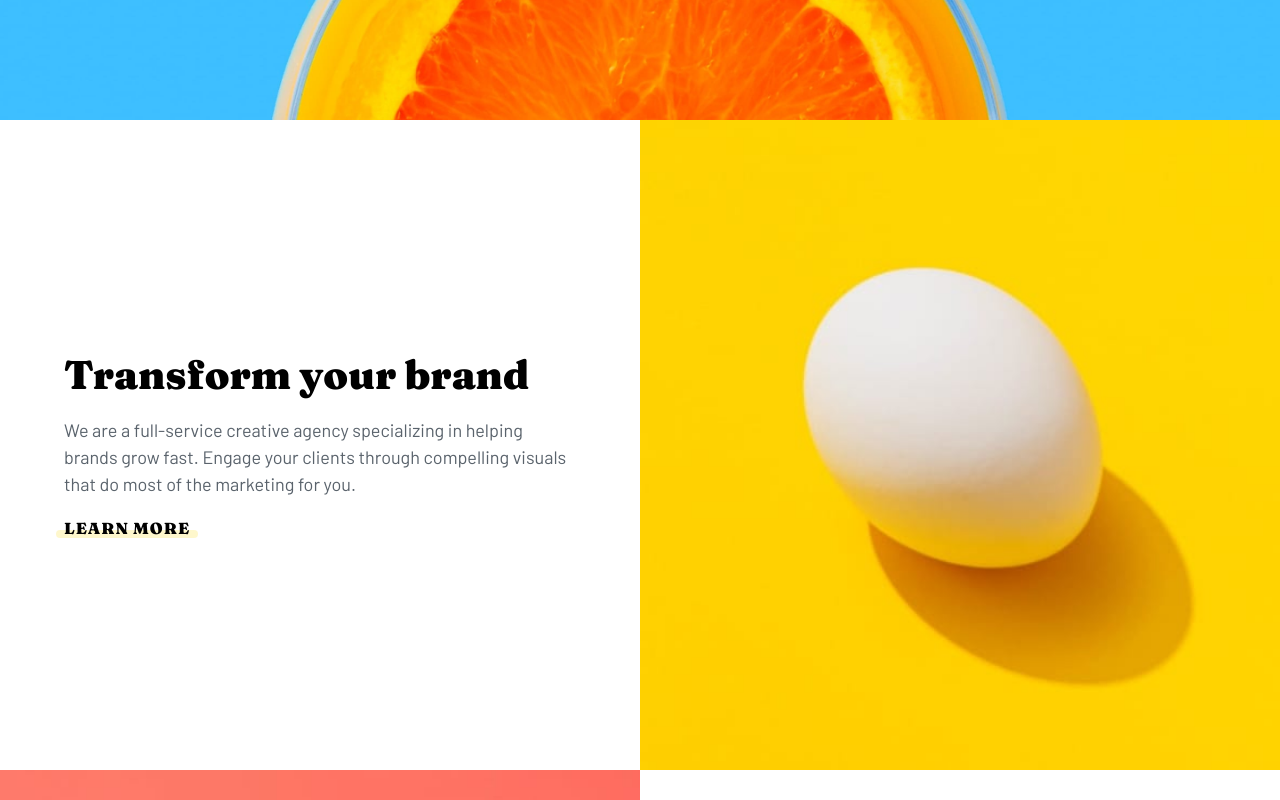
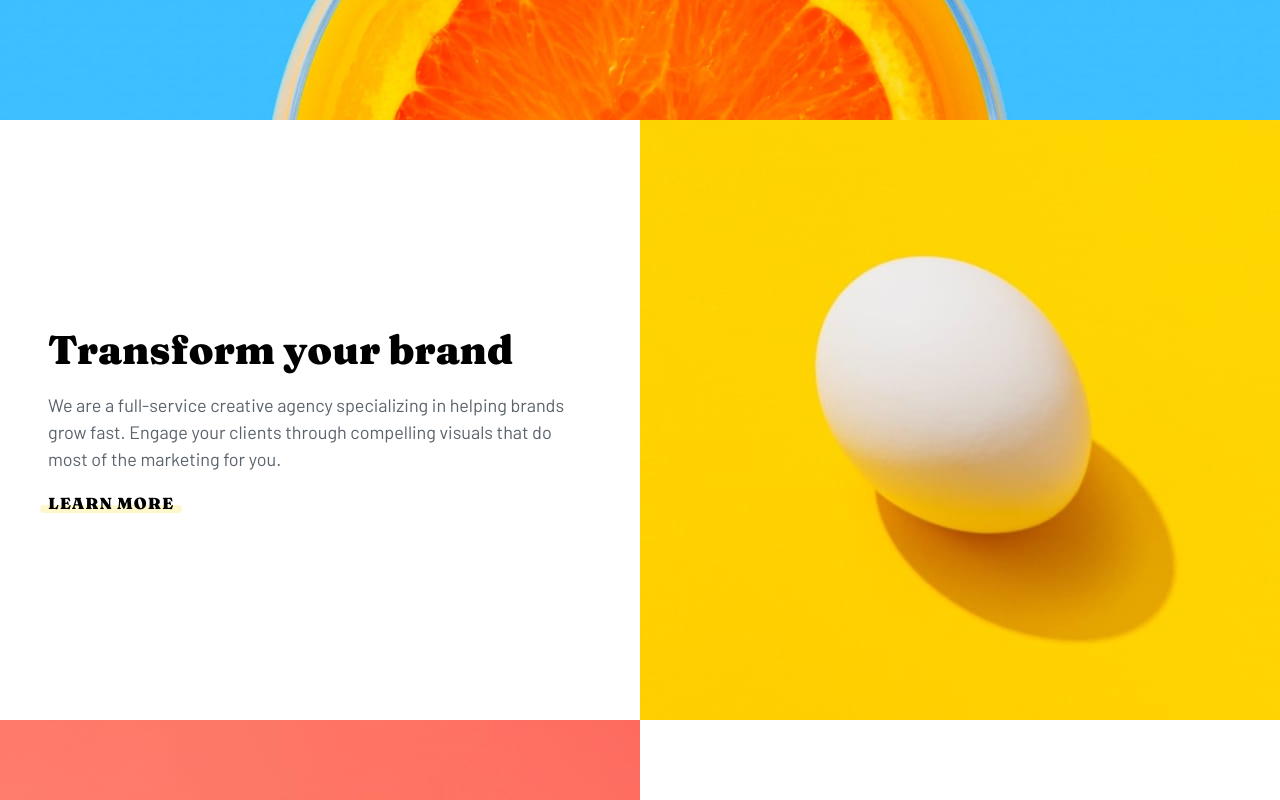
Before and after one commit to carlaalmeida/sunnyside-agency-landing-page, a plain HTML site: page index.html in a window 1280 px wide. Shown: the part 520-1320 px from the top of the page. Drawn offline with Linux system fonts and the light colour scheme.

Commit message:
fixed styling issues for backgroud images

```diff
--- a/style.css
+++ b/style.css
@@ -56,7 +56,7 @@ h3,
 h4,
 h5,
 h6 {
-  font-family: "Fraunces", serif;
+  font-family: var(--ff-heading);
 }
 
 h1 {
@@ -198,7 +198,6 @@ a {
   z-index: -1;
   height: 100%;
   gap: var(--size-600);
-  /* justify-content: center; */
 }
 
 .header-title {
@@ -213,14 +212,17 @@ a {
 }
 
 .service-content {
-  padding: var(--size-500);
+  padding: 0 var(--size-500) var(--size-700);
   max-width: 75ch;
+  padding-top: 0;
 }
 
 .service-image {
-  min-height: 500px;
   width: 100%;
   background-position: top center;
+  aspect-ratio: 125/104;
+  background-size: cover;
+  background-repeat: no-repeat;
 }
 
 .service-title {
@@ -279,7 +281,7 @@ a {
   display: flex;
   align-items: flex-end;
   justify-content: center;
-  min-height: 550px;
+  min-height: 600px;
   background-position: top;
   background-size: cover;
   position: relative;
@@ -436,7 +438,6 @@ a {
   }
   .header {
     background-image: url("images/desktop/image-header.jpg");
-    /* height: 80vh; */
   }
 
   .heading-2 {
@@ -508,12 +509,13 @@ a {
 
   .service-image {
     background-size: cover;
+    aspect-ratio: 5/6;
   }
 
   .service-content {
     text-align: left;
     margin: 0 auto;
-    padding: var(--size-800);
+    padding: var(--size-700);
   }
 
   .service-title {
@@ -523,7 +525,7 @@ a {
   .service-image,
   .graphic-design,
   .photography {
-    height: 650px;
+    max-height: 600px;
   }
 
   .graphic-design .service-content,
@@ -605,5 +607,6 @@ a {
   .transform .service-content,
   .stand-out .service-content {
     margin-block: var(--size-600);
+    padding-block: var(--size-500);
   }
 }
```
